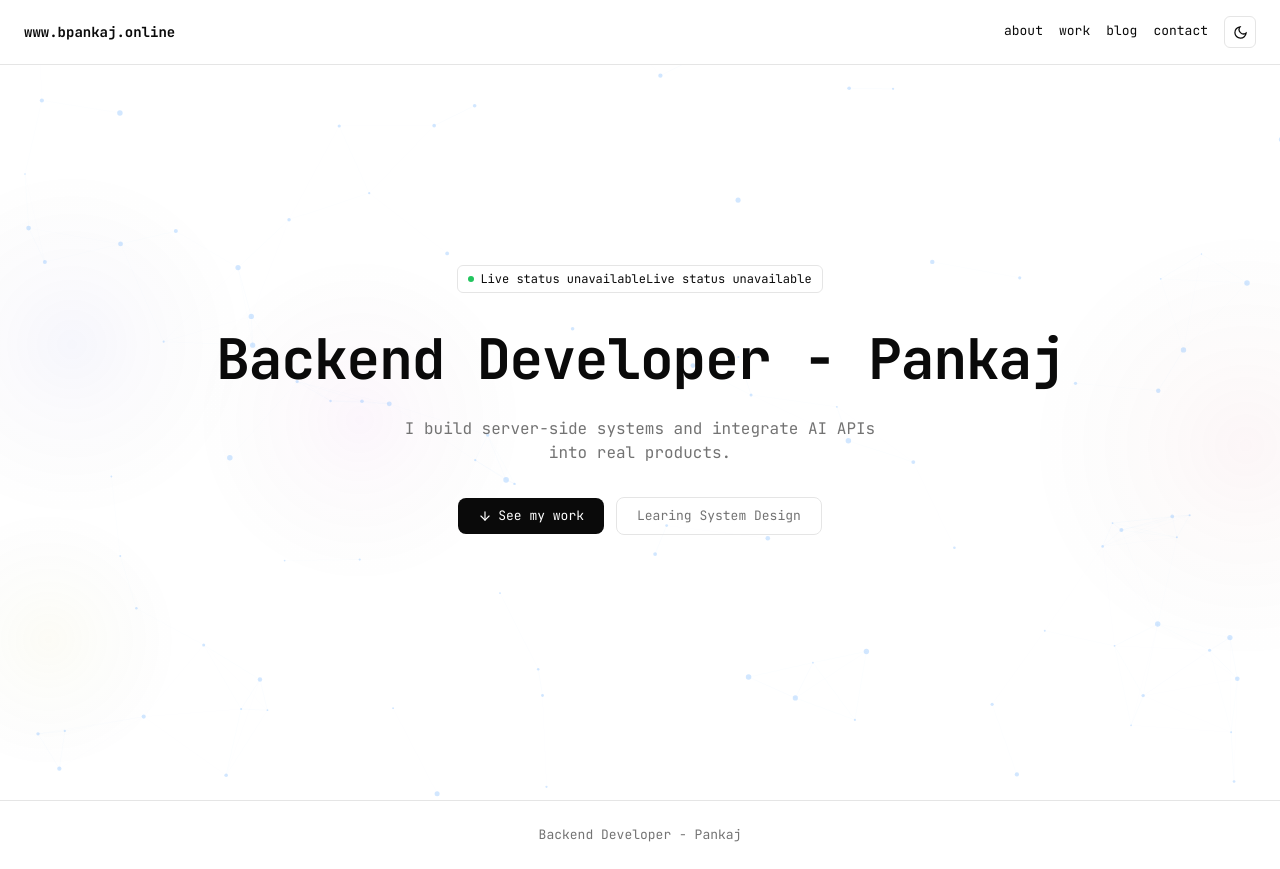
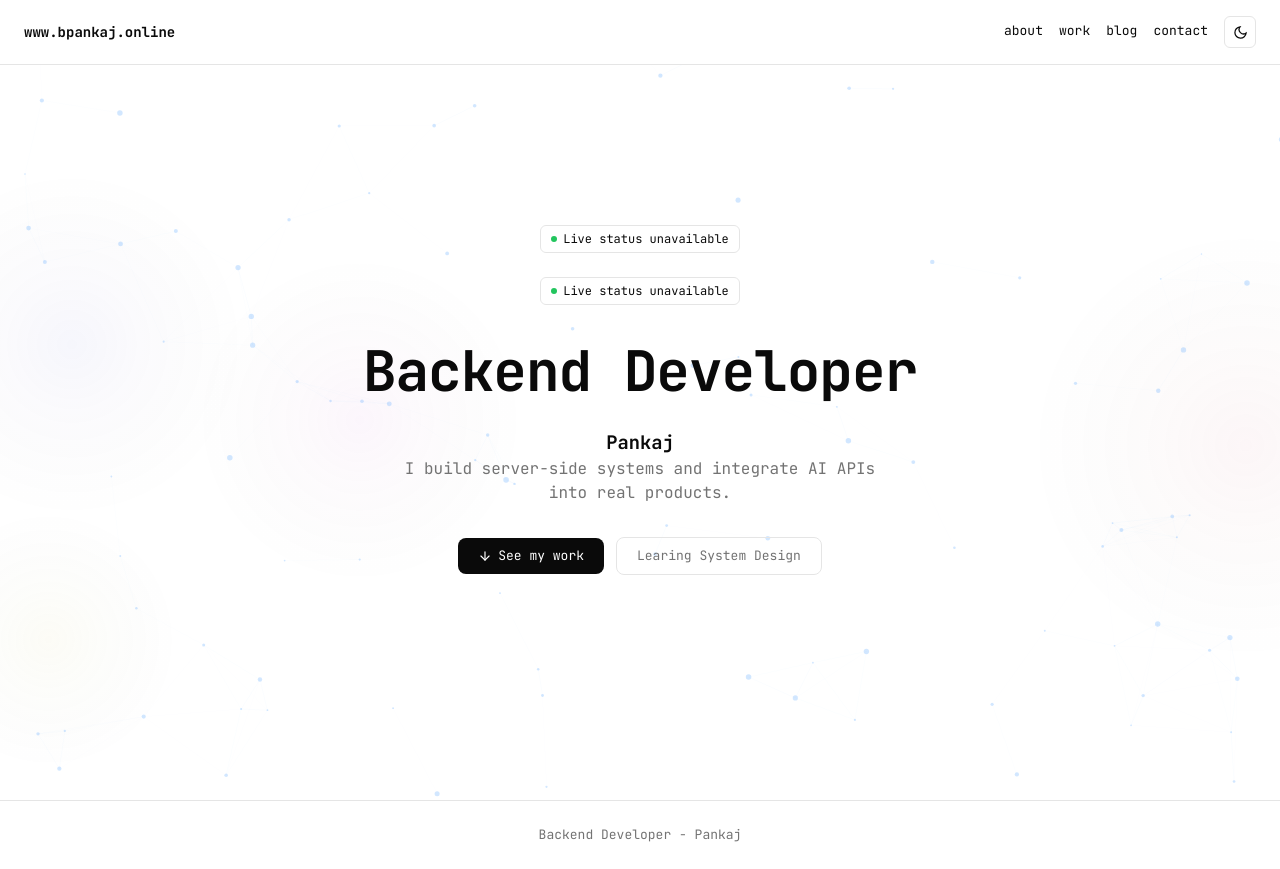
Before and after one commit to pankaj-q/About_me, a React (Vite) app in the folder client/: page / in a window 1280 px wide. Built offline with nearby package versions, Linux system fonts and the light colour scheme; no server answers.

Commit message:
miner changes about live dot

```diff
--- a/client/src/pages/Home.jsx
+++ b/client/src/pages/Home.jsx
@@ -11,9 +11,15 @@ export default function Home() {
       <div className="badge">
         <span className="dot" />
         {loading ? 'Loading...' : activity.isLive ? 'Live now' : activity.statusText}
-         {loading ? 'Loading...' : activity.isLive ? 'Backend Developer' : activity.statusText}
       </div>
-      <h1>Backend Developer - Pankaj</h1>
+      <div className="badge">
+        <span className="dot" />
+        {loading ? 'Loading...' : activity.isLive ? 'Backend Developer' : activity.statusText}
+      </div>
+
+
+      <h1>Backend Developer</h1>
+      <h3>Pankaj</h3>
       <p>I build server-side systems and integrate AI APIs into real products.</p>
       <div className="btns">
         <a className="btn btn-primary" onClick={() => navigate('/work')}>
```
Also changed, not shown: 1 other file (tests, documents, lock files or other folders).
